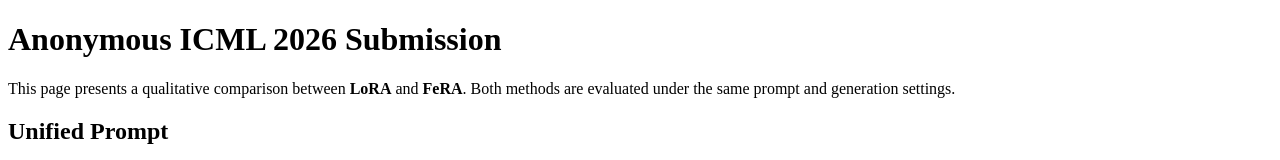
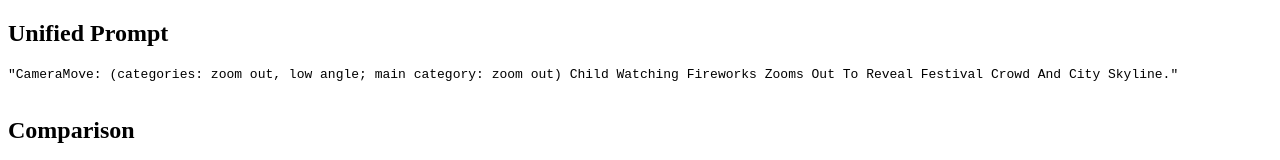
Before and after one commit to YinBo0927/FeRA_Video, a plain HTML site: page index.html in a window 1280 px wide. Shown: the top 160 px of the page. Drawn offline with Linux system fonts and the light colour scheme.

Commit message:
Update index.html

```diff
--- a/index.html
+++ b/index.html
@@ -6,12 +6,6 @@
 </head>
 
 <body>
-    <h1>Anonymous ICML 2026 Submission</h1>
-
-    <p>
-    This page presents a qualitative comparison between <b>LoRA</b> and <b>FeRA</b>.
-    Both methods are evaluated under the same prompt and generation settings.
-    </p>
 
     <h2>Unified Prompt</h2>
     <pre>
```
